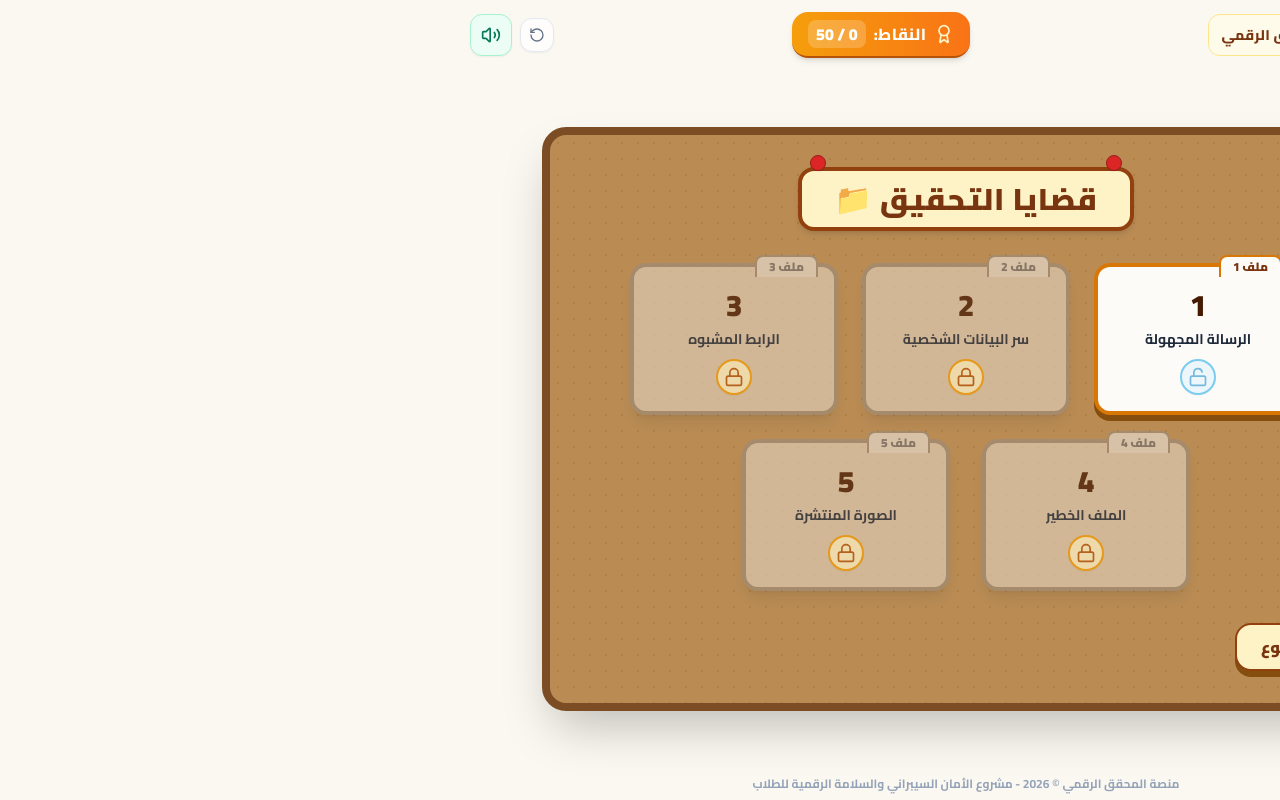
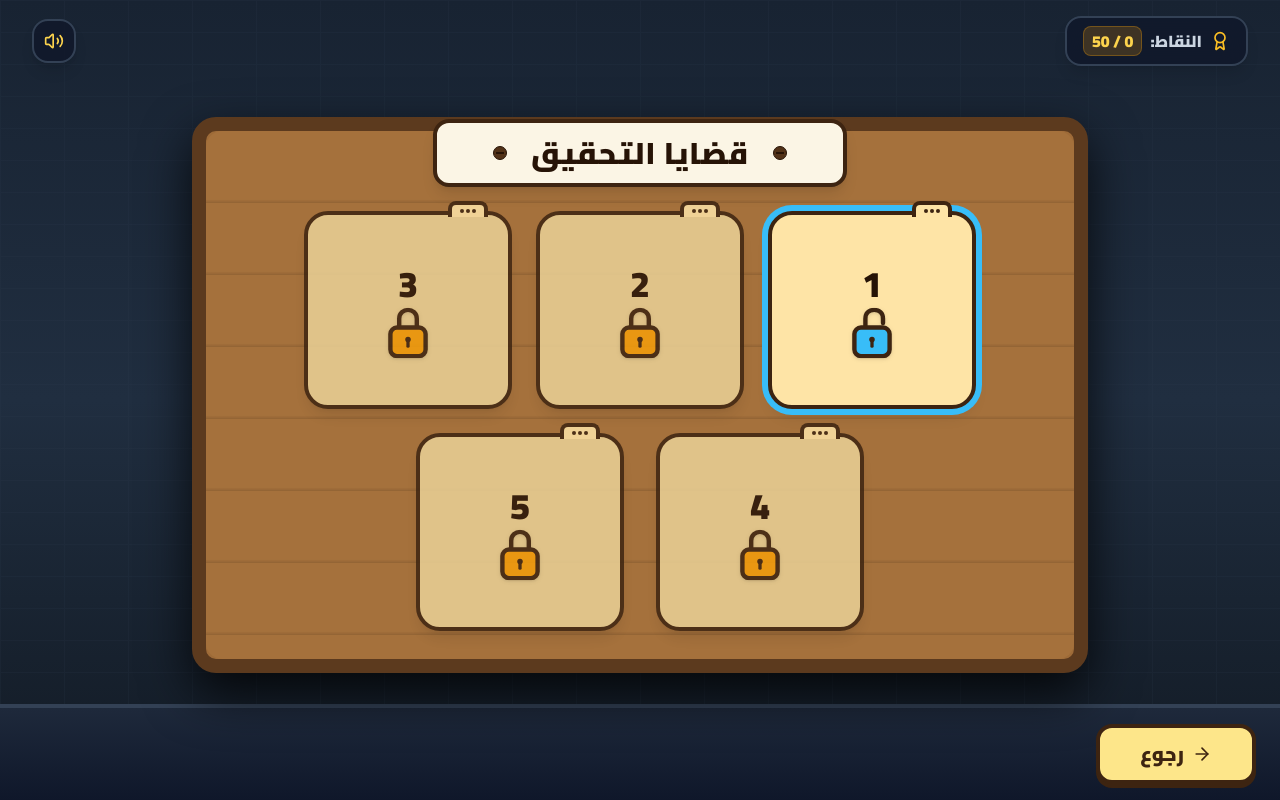
Before and after one commit to realvps51-sudo/digital-detective, a React (Vite) app: page / in a window 1280 px wide. Both pictures are taken after a click on the button "ابدأ التحقيق". Built offline with nearby package versions, Linux system fonts and the light colour scheme.

Commit message:
feat: make case select screen immersive fullscreen matching storyboard panel 2

```diff
--- a/src/App.tsx
+++ b/src/App.tsx
@@ -62,9 +62,26 @@ export const App: React.FC = () => {
     );
   }
 
+  // Fullscreen Immersive Case Selection Board (Matching Panel 2 in Storyboard)
+  if (gameState.currentScreen === 'SELECT_CASE') {
+    return (
+      <CaseSelectScreen
+        unlockedCaseIds={gameState.unlockedCaseIds}
+        completedCaseIds={gameState.completedCaseIds}
+        score={gameState.score}
+        maxScore={gameState.maxScore}
+        isSoundMuted={gameState.isSoundMuted}
+        onToggleSound={toggleSound}
+        onSelectCase={selectCase}
+        onBack={() => goToScreen('START')}
+        onAudioClick={playClick}
+      />
+    );
+  }
+
   return (
     <div className="min-h-screen bg-[#FBF8F1] flex flex-col justify-between selection:bg-amber-200 selection:text-amber-900 font-cairo">
-      {/* Top Navigation Header */}
+      {/* Top Navigation Header for Case details & End Screen */}
       <Header
         currentScreen={gameState.currentScreen}
         score={gameState.score}
@@ -78,16 +95,6 @@ export const App: React.FC = () => {
 
       {/* Screen Routing */}
       <main className="flex-1 flex flex-col items-center justify-center w-full">
-        {gameState.currentScreen === 'SELECT_CASE' && (
-          <CaseSelectScreen
-            unlockedCaseIds={gameState.unlockedCaseIds}
-            completedCaseIds={gameState.completedCaseIds}
-            onSelectCase={selectCase}
-            onBack={() => goToScreen('START')}
-            onAudioClick={playClick}
-          />
-        )}
-
         {gameState.currentScreen === 'CASE_DETAIL' && (
           <CaseScreen
             currentCase={activeCase}
--- a/src/components/screens/CaseSelectScreen.tsx
+++ b/src/components/screens/CaseSelectScreen.tsx
@@ -1,11 +1,15 @@
 import React from 'react';
 import { motion } from 'framer-motion';
-import { Lock, Unlock, CheckCircle2, ArrowRight } from 'lucide-react';
+import { ArrowRight, Volume2, VolumeX, Award, CheckCircle2 } from 'lucide-react';
 import { CASES_DATA } from '../../data/casesData';
 
 interface CaseSelectScreenProps {
   unlockedCaseIds: number[];
   completedCaseIds: number[];
+  score: number;
+  maxScore: number;
+  isSoundMuted: boolean;
+  onToggleSound: () => void;
   onSelectCase: (caseId: number) => void;
   onBack: () => void;
   onAudioClick?: () => void;
@@ -14,47 +18,102 @@ interface CaseSelectScreenProps {
 export const CaseSelectScreen: React.FC<CaseSelectScreenProps> = ({
   unlockedCaseIds,
   completedCaseIds,
+  score,
+  maxScore,
+  isSoundMuted,
+  onToggleSound,
   onSelectCase,
   onBack,
   onAudioClick,
 }) => {
   return (
-    <div className="flex-1 flex flex-col items-center justify-center p-4 sm:p-6 w-full max-w-4xl mx-auto">
-      {/* Wooden Detective Corkboard (Matching Panel 2 in Storyboard) */}
-      <motion.div
-        initial={{ opacity: 0, scale: 0.95 }}
-        animate={{ opacity: 1, scale: 1 }}
-        transition={{ duration: 0.4 }}
-        className="w-full bg-[#BA8C54] rounded-3xl p-6 sm:p-8 shadow-2xl border-8 border-[#7C4D25] relative overflow-hidden flex flex-col items-center"
-      >
-        {/* Corkboard texture / pinboard styling */}
-        <div className="absolute inset-0 bg-[radial-gradient(#854D0E_1px,transparent_1px)] [background-size:16px_16px] opacity-20 pointer-events-none"></div>
+    <div className="relative w-full min-h-screen h-screen overflow-hidden bg-[#1E293B] select-none flex flex-col justify-between font-cairo">
+      {/* ================= BACKGROUND: DETECTIVE OFFICE WALL ================= */}
+      <div className="absolute inset-0 pointer-events-none z-0">
+        {/* Wall Gradient */}
+        <div className="absolute inset-0 bg-gradient-to-b from-[#182332] via-[#202E40] to-[#121A24]"></div>
 
-        {/* Board Title Hanging Plaque */}
-        <div className="relative mb-8 z-10">
-          <div className="bg-[#FEF3C7] px-8 py-2.5 rounded-2xl border-4 border-[#92400E] shadow-md text-center">
-            <h2 className="text-2xl sm:text-3xl font-black text-[#78350F] tracking-wide">
-              قضايا التحقيق 📁
-            </h2>
-          </div>
-          {/* Decorative pin pins */}
-          <div className="absolute -top-3 left-3 w-4 h-4 rounded-full bg-red-600 shadow-sm border border-red-800"></div>
-          <div className="absolute -top-3 right-3 w-4 h-4 rounded-full bg-red-600 shadow-sm border border-red-800"></div>
+        {/* Stone / Brick Texture Grid Lines */}
+        <div className="absolute inset-0 opacity-15 bg-[linear-gradient(to_right,#334155_1px,transparent_1px),linear-gradient(to_bottom,#334155_1px,transparent_1px)] bg-[size:4rem_2rem]"></div>
+
+        {/* Floor Line */}
+        <div className="absolute bottom-0 w-full h-[12%] bg-gradient-to-t from-[#0F172A] to-[#1E293B] border-t-4 border-[#334155]"></div>
       </div>
 
-        {/* 5 Case Folders Grid (Layout: 3 on top, 2 on bottom) */}
-        <div className="w-full max-w-2xl flex flex-col items-center gap-6 z-10">
-          {/* Row 1: Cases 1, 2, 3 */}
-          <div className="grid grid-cols-3 gap-3 sm:gap-6 w-full">
+      {/* ================= TOP BAR: SCORE & SOUND CONTROLS ================= */}
+      <div className="relative z-20 w-full px-4 sm:px-8 py-3 sm:py-4 flex items-center justify-between">
+        {/* Score Pill */}
+        <div className="flex items-center gap-2 bg-[#0F172A]/80 backdrop-blur-md text-white px-4 py-2 rounded-2xl border-2 border-slate-700 shadow-lg font-black text-sm sm:text-base">
+          <Award className="w-5 h-5 text-amber-400" />
+          <span className="text-slate-300">النقاط:</span>
+          <span className="text-amber-300 bg-amber-500/20 px-2 py-0.5 rounded-lg border border-amber-500/30">
+            {score} / {maxScore}
+          </span>
+        </div>
+
+        {/* Sound Toggle */}
+        <button
+          onClick={() => {
+            onAudioClick?.();
+            onToggleSound();
+          }}
+          className={`p-2.5 rounded-2xl border-2 shadow-lg active:scale-95 transition-all cursor-pointer flex items-center justify-center ${
+            isSoundMuted
+              ? 'bg-[#0F172A]/80 border-rose-500/50 text-rose-400'
+              : 'bg-[#0F172A]/80 border-slate-700 text-amber-300 hover:text-white'
+          }`}
+          title={isSoundMuted ? 'تشغيل المؤثرات الصوتية' : 'كتم الصوت'}
+        >
+          {isSoundMuted ? <VolumeX className="w-5 h-5" /> : <Volume2 className="w-5 h-5" />}
+        </button>
+      </div>
+
+      {/* ================= CENTER: WOODEN BULLETIN BOARD ================= */}
+      <div className="relative z-10 flex-1 flex items-center justify-center px-3 sm:px-6 py-2 max-w-5xl mx-auto w-full">
+        <motion.div
+          initial={{ opacity: 0, scale: 0.94, y: 15 }}
+          animate={{ opacity: 1, scale: 1, y: 0 }}
+          transition={{ duration: 0.4 }}
+          className="relative w-full max-w-3xl sm:max-w-4xl bg-[#9E6B38] rounded-2xl sm:rounded-3xl border-8 sm:border-[14px] border-[#5C3A1E] shadow-[0_20px_50px_rgba(0,0,0,0.8)] p-4 sm:p-7 flex flex-col items-center"
+        >
+          {/* Inner Board Grain Texture */}
+          <div className="absolute inset-0 bg-[#A6723D] opacity-90 rounded-lg sm:rounded-2xl pointer-events-none">
+            {/* Subtle horizontal wood planks */}
+            <div className="w-full h-full opacity-20 bg-[linear-gradient(to_bottom,transparent_0%,transparent_95%,#3D2411_100%)] bg-[size:100%_4.5rem]"></div>
+          </div>
+
+          {/* Hanging Title Plaque: "قضايا التحقيق" (Matching Image with Screws) */}
+          <div className="relative -top-7 sm:-top-10 z-20">
+            <div className="bg-[#FBF5E5] px-8 sm:px-14 py-2 sm:py-3 rounded-xl sm:rounded-2xl border-4 border-[#3D2411] shadow-lg flex items-center justify-between gap-4 relative">
+              {/* Left Screw */}
+              <div className="w-3 h-3 sm:w-3.5 sm:h-3.5 rounded-full bg-[#523218] border border-[#261306] flex items-center justify-center">
+                <div className="w-2 h-0.5 bg-[#261306]"></div>
+              </div>
+
+              {/* Title Text */}
+              <h1 className="text-xl sm:text-3xl font-black text-[#261306] tracking-wide px-2">
+                قضايا التحقيق
+              </h1>
+
+              {/* Right Screw */}
+              <div className="w-3 h-3 sm:w-3.5 sm:h-3.5 rounded-full bg-[#523218] border border-[#261306] flex items-center justify-center">
+                <div className="w-2 h-0.5 bg-[#261306]"></div>
+              </div>
+            </div>
+          </div>
+
+          {/* Folders Layout (3 on Top Row, 2 on Bottom Row - Pixel Perfect match to screenshot) */}
+          <div className="relative z-10 w-full flex flex-col items-center gap-4 sm:gap-6 -mt-2 sm:-mt-4">
+            {/* Row 1: Folders 1, 2, 3 */}
+            <div className="grid grid-cols-3 gap-3 sm:gap-6 w-full max-w-2xl">
               {CASES_DATA.slice(0, 3).map((c) => {
                 const isUnlocked = unlockedCaseIds.includes(c.id);
                 const isCompleted = completedCaseIds.includes(c.id);
 
                 return (
-                <CaseFolderCard
+                  <ManilaFolder
                     key={c.id}
                     caseNumber={c.id}
-                  title={c.subtitle}
                     isUnlocked={isUnlocked}
                     isCompleted={isCompleted}
                     onClick={() => {
@@ -68,17 +127,16 @@ export const CaseSelectScreen: React.FC<CaseSelectScreenProps> = ({
               })}
             </div>
 
-          {/* Row 2: Cases 4, 5 */}
+            {/* Row 2: Folders 4, 5 */}
             <div className="grid grid-cols-2 gap-4 sm:gap-8 w-2/3 max-w-md">
               {CASES_DATA.slice(3, 5).map((c) => {
                 const isUnlocked = unlockedCaseIds.includes(c.id);
                 const isCompleted = completedCaseIds.includes(c.id);
 
                 return (
-                <CaseFolderCard
+                  <ManilaFolder
                     key={c.id}
                     caseNumber={c.id}
-                  title={c.subtitle}
                     isUnlocked={isUnlocked}
                     isCompleted={isCompleted}
                     onClick={() => {
@@ -92,87 +150,143 @@ export const CaseSelectScreen: React.FC<CaseSelectScreenProps> = ({
               })}
             </div>
           </div>
+        </motion.div>
+      </div>
 
-        {/* Bottom Bar: Back Button */}
-        <div className="w-full flex justify-start mt-8 z-10">
-          <button
+      {/* ================= BOTTOM BAR: BACK BUTTON (Matching Image) ================= */}
+      <div className="relative z-20 w-full px-6 py-4 flex items-center justify-between">
+        {/* Back Button "رجوع" on the bottom-left */}
+        <motion.button
+          whileHover={{ scale: 1.05 }}
+          whileTap={{ scale: 0.95 }}
           onClick={() => {
             onAudioClick?.();
             onBack();
           }}
-            className="px-6 py-2.5 bg-[#FEF3C7] hover:bg-[#FDE68A] text-[#78350F] font-black text-base rounded-2xl border-2 border-[#92400E] shadow-tactile-wood active:translate-y-1 transition-all flex items-center gap-2 cursor-pointer"
+          className="px-7 sm:px-10 py-2.5 sm:py-3 bg-[#FDE68A] hover:bg-[#FCD34D] text-[#3D2411] font-black text-lg sm:text-xl rounded-2xl border-4 border-[#3D2411] shadow-[0_4px_0_#3D2411] active:translate-y-1 active:shadow-none transition-all flex items-center gap-2 cursor-pointer"
         >
-            <ArrowRight className="w-5 h-5 text-[#92400E]" />
+          <ArrowRight className="w-5 h-5 text-[#3D2411]" />
           <span>رجوع</span>
-          </button>
+        </motion.button>
+
+        {/* Balance spacer */}
+        <div className="w-12 h-12 invisible"></div>
       </div>
-      </motion.div>
     </div>
   );
 };
 
-// Subcomponent for each Case Folder Card
-interface CaseFolderCardProps {
+// ================= PIXEL-PERFECT MANILA FOLDER COMPONENT =================
+interface ManilaFolderProps {
   caseNumber: number;
-  title: string;
   isUnlocked: boolean;
   isCompleted: boolean;
   onClick: () => void;
 }
 
-const CaseFolderCard: React.FC<CaseFolderCardProps> = ({
+const ManilaFolder: React.FC<ManilaFolderProps> = ({
   caseNumber,
-  title,
   isUnlocked,
   isCompleted,
   onClick,
 }) => {
   return (
     <motion.div
-      whileHover={isUnlocked ? { scale: 1.05, y: -4 } : {}}
+      whileHover={isUnlocked ? { scale: 1.06, y: -4 } : {}}
       whileTap={isUnlocked ? { scale: 0.95 } : {}}
       onClick={onClick}
-      className={`relative rounded-2xl p-3 sm:p-4 border-4 flex flex-col items-center justify-between text-center select-none shadow-lg transition-all ${
+      className={`relative select-none transition-all flex flex-col items-center justify-center p-3 sm:p-5 rounded-2xl sm:rounded-3xl border-3 sm:border-4 border-[#3D2411] aspect-[4/3.8] shadow-lg ${
         isUnlocked
-          ? 'bg-[#FDFBF7] border-amber-600 cursor-pointer shadow-tactile-wood hover:border-amber-700'
-          : 'bg-[#E2D5C3]/80 border-[#9E8A73] opacity-75 cursor-not-allowed'
+          ? 'bg-[#FEE4A6] cursor-pointer hover:bg-[#FDE094]'
+          : 'bg-[#EBD297] opacity-85 cursor-not-allowed'
+      } ${
+        isUnlocked && !isCompleted
+          ? 'ring-4 ring-[#38BDF8] ring-offset-2 ring-offset-transparent'
+          : ''
       }`}
     >
-      {/* Folder Tab Shape */}
-      <div
-        className={`absolute -top-3 right-4 px-3 py-0.5 rounded-t-lg text-xs font-black border-t-2 border-x-2 ${
-          isUnlocked
-            ? 'bg-[#FDFBF7] border-amber-600 text-amber-900'
-            : 'bg-[#E2D5C3] border-[#9E8A73] text-stone-500'
-        }`}
-      >
-        ملف {caseNumber}
+      {/* Folder Tab on the Right with 3 dots (Identical to Storyboard) */}
+      <div className="absolute -top-3.5 right-3 sm:right-5 w-8 sm:w-10 h-4 bg-[#FEE4A6] border-t-3 sm:border-t-4 border-x-3 sm:border-x-4 border-[#3D2411] rounded-t-lg flex items-center justify-center gap-0.5">
+        <span className="w-1 h-1 rounded-full bg-[#3D2411]"></span>
+        <span className="w-1 h-1 rounded-full bg-[#3D2411]"></span>
+        <span className="w-1 h-1 rounded-full bg-[#3D2411]"></span>
       </div>
 
-      {/* Case Number Badge */}
-      <div className="mt-1 font-black text-2xl sm:text-3xl text-amber-950">
+      {/* Case Number */}
+      <span className="font-black text-2xl sm:text-4xl text-[#261306] mb-1">
         {caseNumber}
-      </div>
+      </span>
 
-      {/* Title */}
-      <div className="my-1.5 font-bold text-xs sm:text-sm text-slate-800 line-clamp-1">
-        {title}
-      </div>
-
-      {/* Status Icon Indicator (Matching padlock style in Storyboard) */}
-      <div className="mt-1">
+      {/* Padlock Illustration (Matching Cyan unlocked or Orange locked) */}
+      <div className="mt-0.5">
         {isCompleted ? (
-          <div className="w-9 h-9 rounded-full bg-emerald-100 border-2 border-emerald-500 flex items-center justify-center text-emerald-600 shadow-sm">
-            <CheckCircle2 className="w-5 h-5" />
+          <div className="w-9 h-9 sm:w-11 sm:h-11 rounded-full bg-emerald-100 border-3 border-emerald-600 flex items-center justify-center text-emerald-700 shadow-sm">
+            <CheckCircle2 className="w-6 h-6 sm:w-7 sm:h-7" />
           </div>
         ) : isUnlocked ? (
-          <div className="w-9 h-9 rounded-full bg-sky-100 border-2 border-sky-500 flex items-center justify-center text-sky-600 shadow-sm animate-pulse">
-            <Unlock className="w-5 h-5" />
-          </div>
+          /* Unlocked Cyan Padlock */
+          <svg
+            width="38"
+            height="46"
+            viewBox="0 0 38 46"
+            fill="none"
+            xmlns="http://www.w3.org/2000/svg"
+            className="sm:scale-110 drop-shadow"
+          >
+            {/* Open Shackle */}
+            <path
+              d="M13 18 V10 C13 5 16 2 21 2 C26 2 29 5 29 10 V14"
+              stroke="#3D2411"
+              strokeWidth="4"
+              strokeLinecap="round"
+            />
+            {/* Padlock Body */}
+            <rect
+              x="3"
+              y="18"
+              width="32"
+              height="26"
+              rx="6"
+              fill="#38BDF8"
+              stroke="#3D2411"
+              strokeWidth="4"
+            />
+            {/* Keyhole */}
+            <circle cx="19" cy="29" r="2.5" fill="#3D2411" />
+            <path d="M19 29 L19 35" stroke="#3D2411" strokeWidth="3" strokeLinecap="round" />
+          </svg>
         ) : (
-          <div className="w-9 h-9 rounded-full bg-amber-100 border-2 border-amber-500 flex items-center justify-center text-amber-700 shadow-sm">
-            <Lock className="w-5 h-5" />
-          </div>
+          /* Locked Orange Padlock */
+          <svg
+            width="38"
+            height="46"
+            viewBox="0 0 38 46"
+            fill="none"
+            xmlns="http://www.w3.org/2000/svg"
+            className="sm:scale-110 drop-shadow"
+          >
+            {/* Closed Shackle */}
+            <path
+              d="M11 18 V10 C11 5 15 2 19 2 C23 2 27 5 27 10 V18"
+              stroke="#3D2411"
+              strokeWidth="4"
+              strokeLinecap="round"
+            />
+            {/* Padlock Body */}
+            <rect
+              x="3"
+              y="18"
+              width="32"
+              height="26"
+              rx="6"
+              fill="#F59E0B"
+              stroke="#3D2411"
+              strokeWidth="4"
+            />
+            {/* Keyhole */}
+            <circle cx="19" cy="29" r="2.5" fill="#3D2411" />
+            <path d="M19 29 L19 35" stroke="#3D2411" strokeWidth="3" strokeLinecap="round" />
+          </svg>
         )}
       </div>
     </motion.div>
```
Lines whose indentation alone changed are shown as unchanged.
